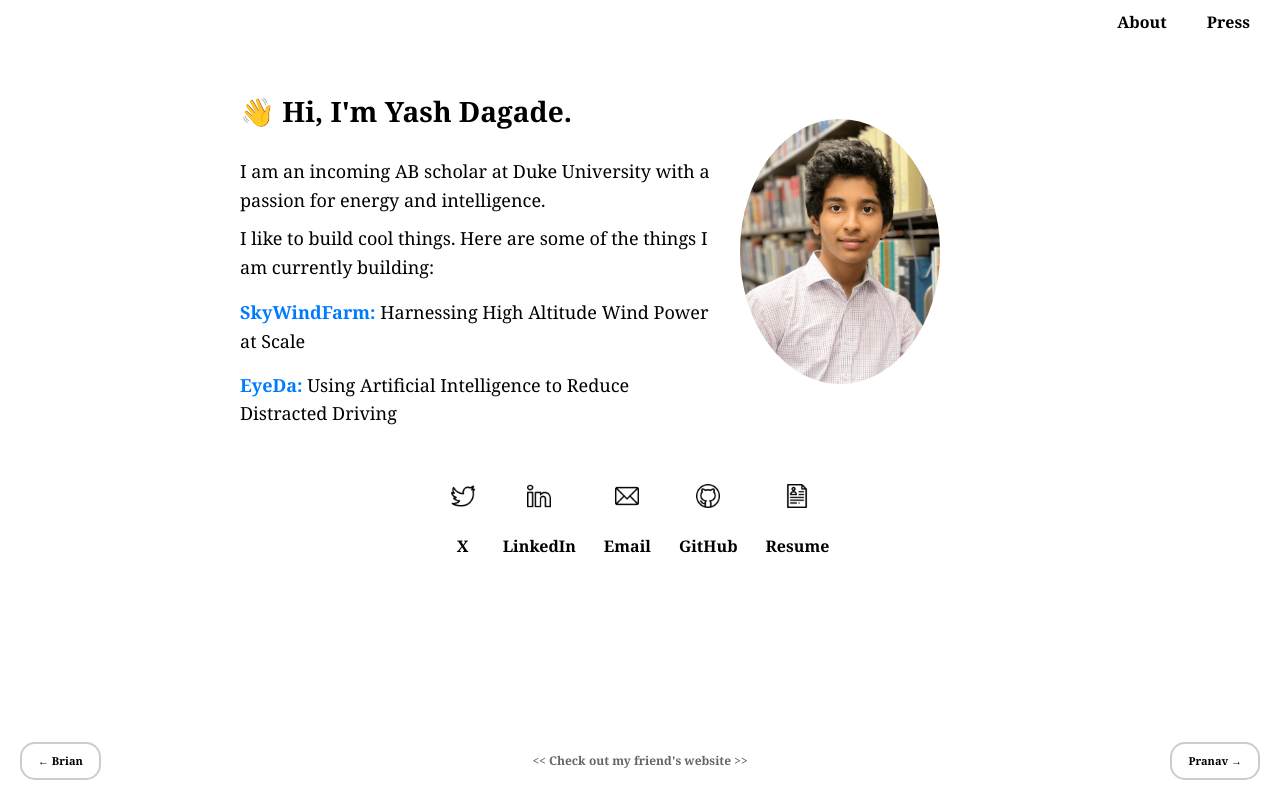
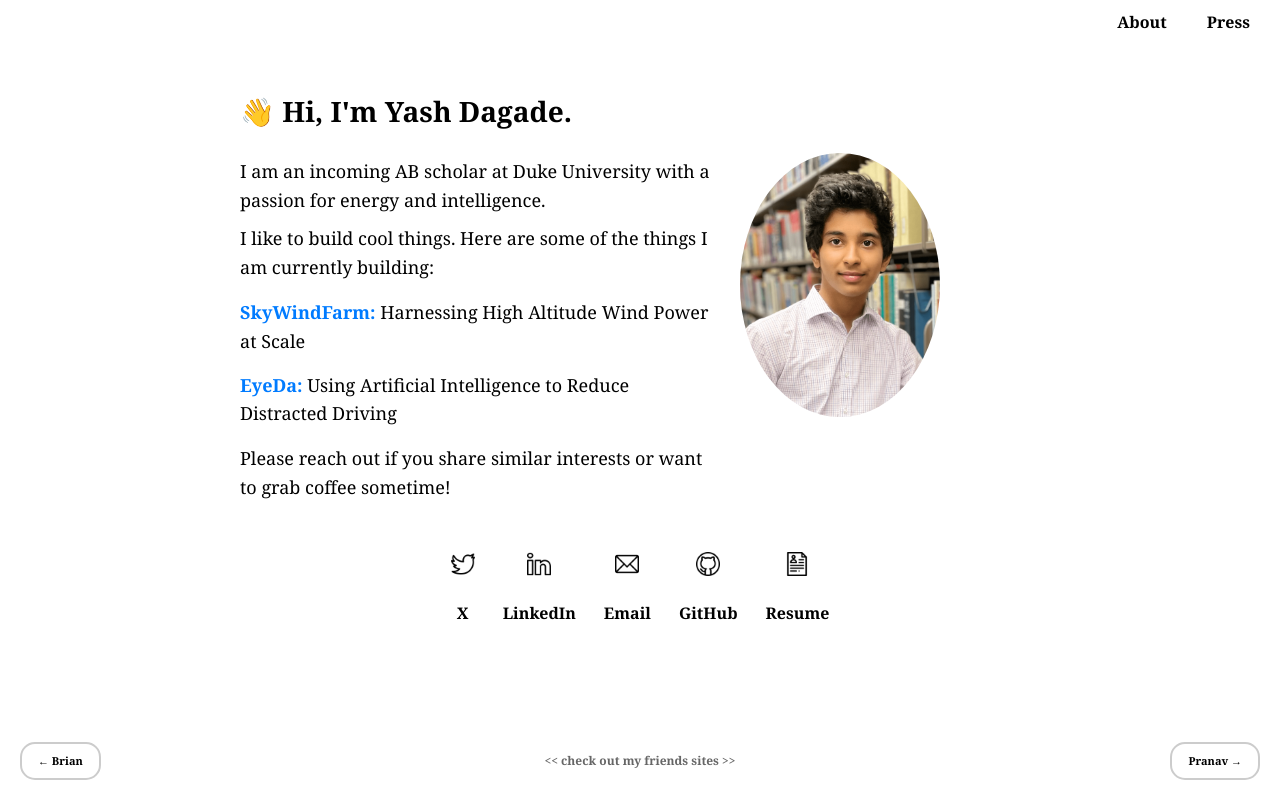
Before and after one commit to YashDagade/yashdagade.github.io, a website: page index.html in a window 1280 px wide. Drawn offline with Linux system fonts and the light colour scheme; a web font is replaced by a local one.

Commit message:
Update friends link on 404 page

```diff
--- a/index.html
+++ b/index.html
@@ -38,7 +38,7 @@
                     </li>
                 </ul>
 
-
+                <p> Please reach out if you share similar interests or want to grab coffee sometime! </p>
             </div>
             <div class="intro-right">
                 <img src="assets/yash_image.png" alt="Yash Dagade" class="profile-image">
@@ -56,7 +56,7 @@
     </section>
 
     <div id="friends-link-container">
-        <span id="friends-text"> << Check out my friend's website >>  </span>
+        <span id="friends-text"> << check out my friends sites >>  </span>
         <a href="https://pranavponnusamy.com/" id="friends-link">Pranav →</a>
     </div>
 
```
